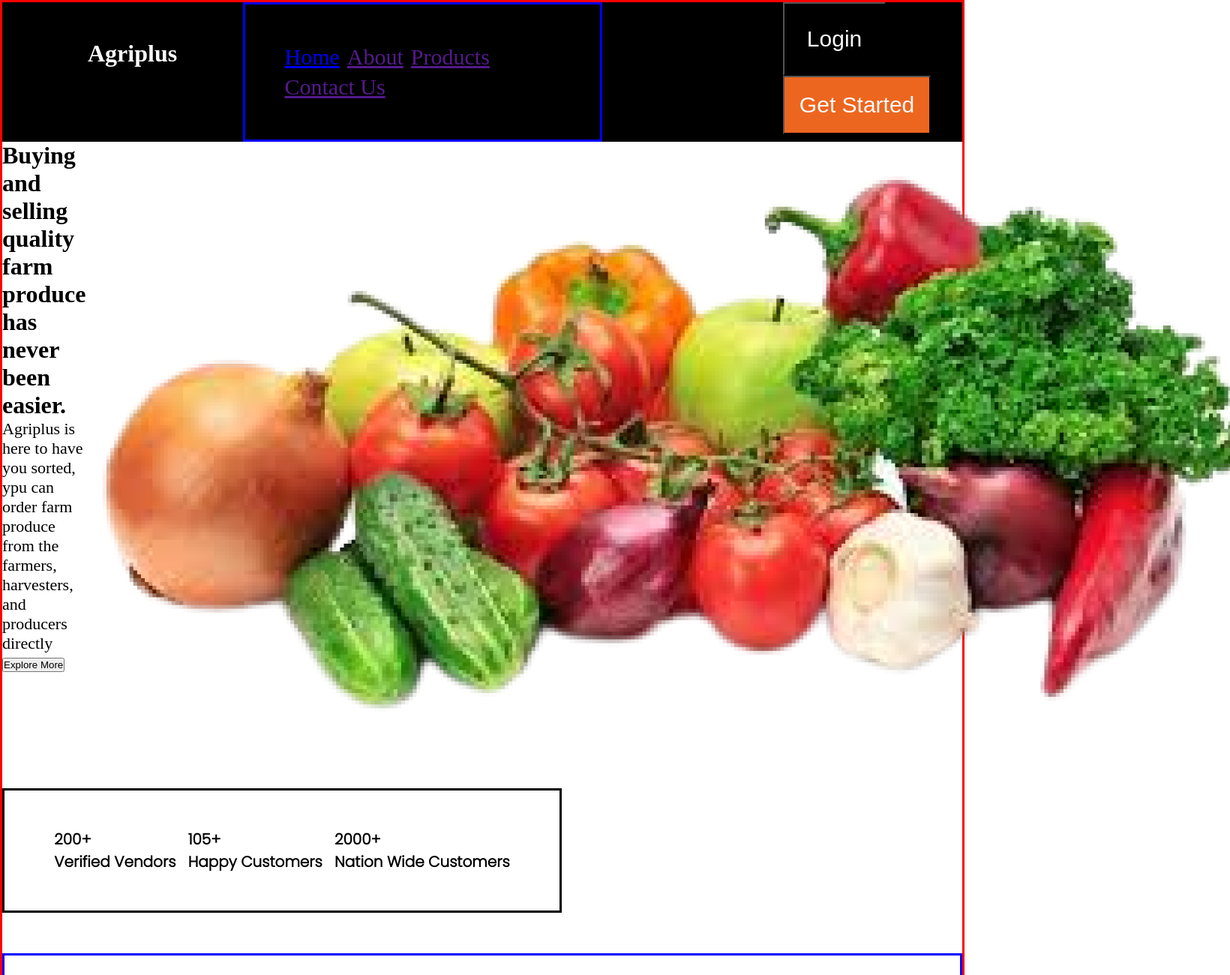
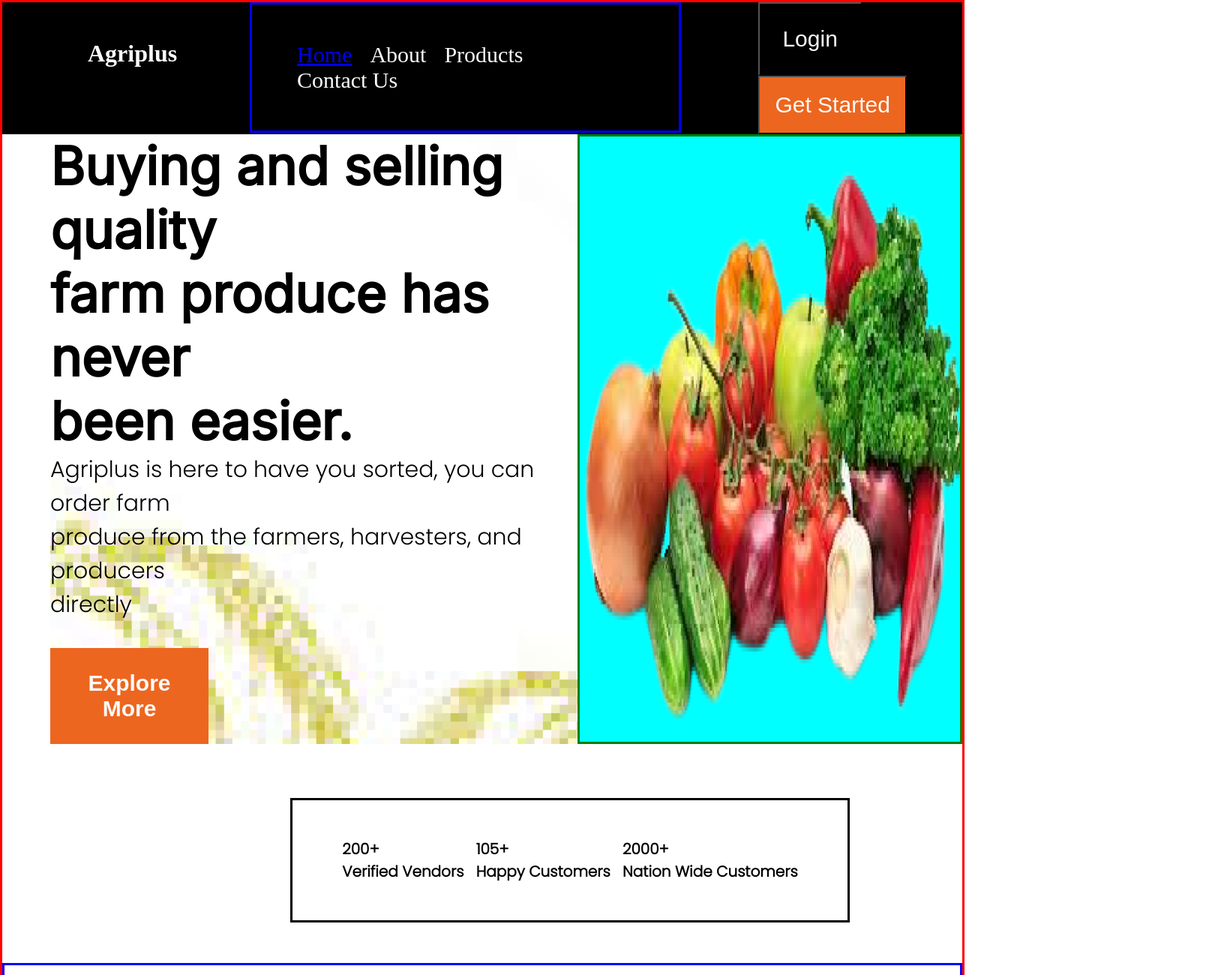
Before and after one commit to init-commit/Moringa_week_II_IP, a plain HTML site: page index.html in a window 1280 px wide. Shown: the top 1300 px of the page at 75% size, 1640 px wide, since content can reach past the window. Drawn offline with Linux system fonts and the light colour scheme.

Commit message:
positioning the image with lots of vegetables

```diff
--- a/assets/styles/style.css
+++ b/assets/styles/style.css
@@ -8,10 +8,6 @@ body{
     width: 100%;
     /* margin-left: 5%; */
 }
-
-/* main{
-    margin-left: 50px;
-} */
 
 .navbar{
     background-color: #000000;
@@ -37,19 +33,20 @@ body{
 }
 
 .nav-middle ul li {
-
+    position: relative;
+    color: #FAFAFA;
     list-style: none;
     display: inline-block;
     /* padding: 20px; */
     /* margin-left: %; */
     font-size: 30px;
-    border: solid;
-    /* justify-content: space-between; */
+    /* border: solid; */
+    padding : 0 10px 0 10px;
 }
 
 .nav-right{
-    /* float: right; */
-    margin-left: 30%;
+    float: right;
+    margin-left: 20%;
 
 }
 
@@ -72,20 +69,47 @@ body{
 
 }
 
-.veges-background{
-    display: flex;
-    /* background-image: url('../images/image1.png'); */
-    background-repeat: no-repeat;
+.explore-btn{
+    width:30%;
+    background: #ED661F;
+    cursor: pointer;
+    color: #FAFAFA;
+    font-size: 30px;
+    padding: 30px;
+    border: none;
+    font-weight: 700;
 }
 
-.veg-text{
+.veges-background{
+    margin-left: 5%;
+    display: flex;
+    background-image: url('../images/image1.png');
+    background-repeat: no-repeat;
 
 }
 
-.veg-text{
+.veg-text2{
+    background-color: aqua;
+    border: solid green;
+    width: 50%;
+    /* padding: 50px; */
+
+}
+.veg-text2 img {
+    width:100%;
+    height:100%;
+}
+
+.veg-text h1{
+    font-size: 70px;
+    font-family:'Inter';
 
 }
 
+.veg-text p{
+    font-size: 30px;
+    font-family: 'Poppins';
+}
 .statistics{
     border: solid;
     display: flex;
@@ -95,6 +119,7 @@ body{
     font-family: 'Poppins';
     font-weight: 900;
     font-size: 20px;
+    margin-left: 30%;
 }
 
 .exist{
--- a/index.html
+++ b/index.html
@@ -39,9 +39,9 @@
         <div class="nav-middle">
           <ul>
             <li><a href="#">Home</a></li>
-            <li><a href="">About</a></li>
-            <li><a href="">Products</a></li>
-            <li><a href=""> Contact Us</a></li>
+            <li>About</li>
+            <li>Products</li>
+            <li>Contact Us</li>
           </ul>
         </div>
         <div class="nav-right">
@@ -52,21 +52,21 @@
       </div>
 
       <div class="veges-background">
-
+        <!-- <img src="assets/images/image1.png" alt=""> -->
         <div class="veg-text">
           <h1>
             Buying and selling quality <br />
             farm produce has never <br />been easier.
           </h1>
           <p>
-            Agriplus is here to have you sorted, ypu can order farm <br />
+            Agriplus is here to have you sorted, you can order farm <br />
             produce from the farmers, harvesters, and producers <br />
             directly
           </p>
-          <button>Explore More</button>
+          <button class="explore-btn">Explore More</button>
         </div>
-        <div class="veg-text">
-          <img src="assets/images/image 2.png" alt="" class="vef" />
+        <div class="veg-text2">
+          <img src="assets/images/image 2.png" alt="" />
         </div>
       </div>
       <br /><br /><br /><br />
```
